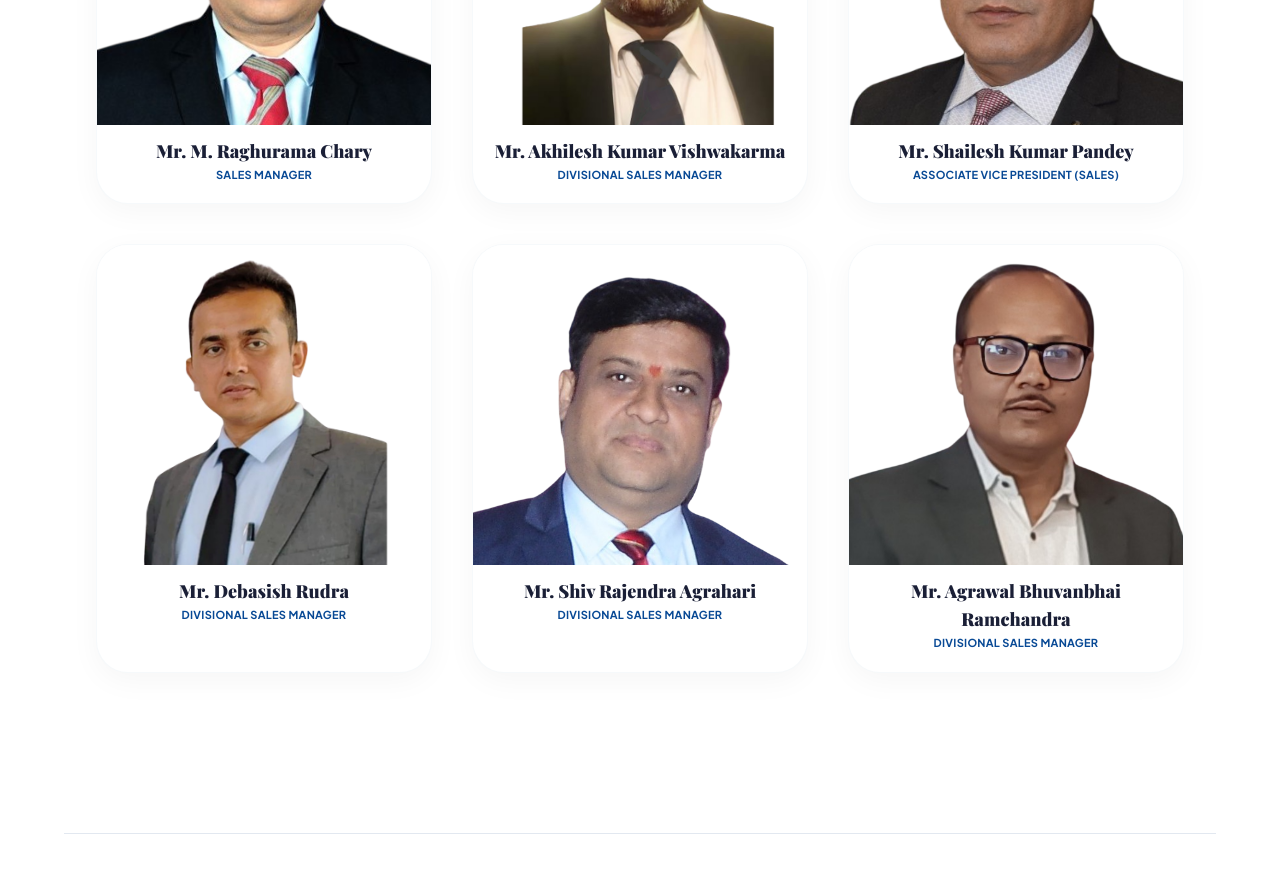
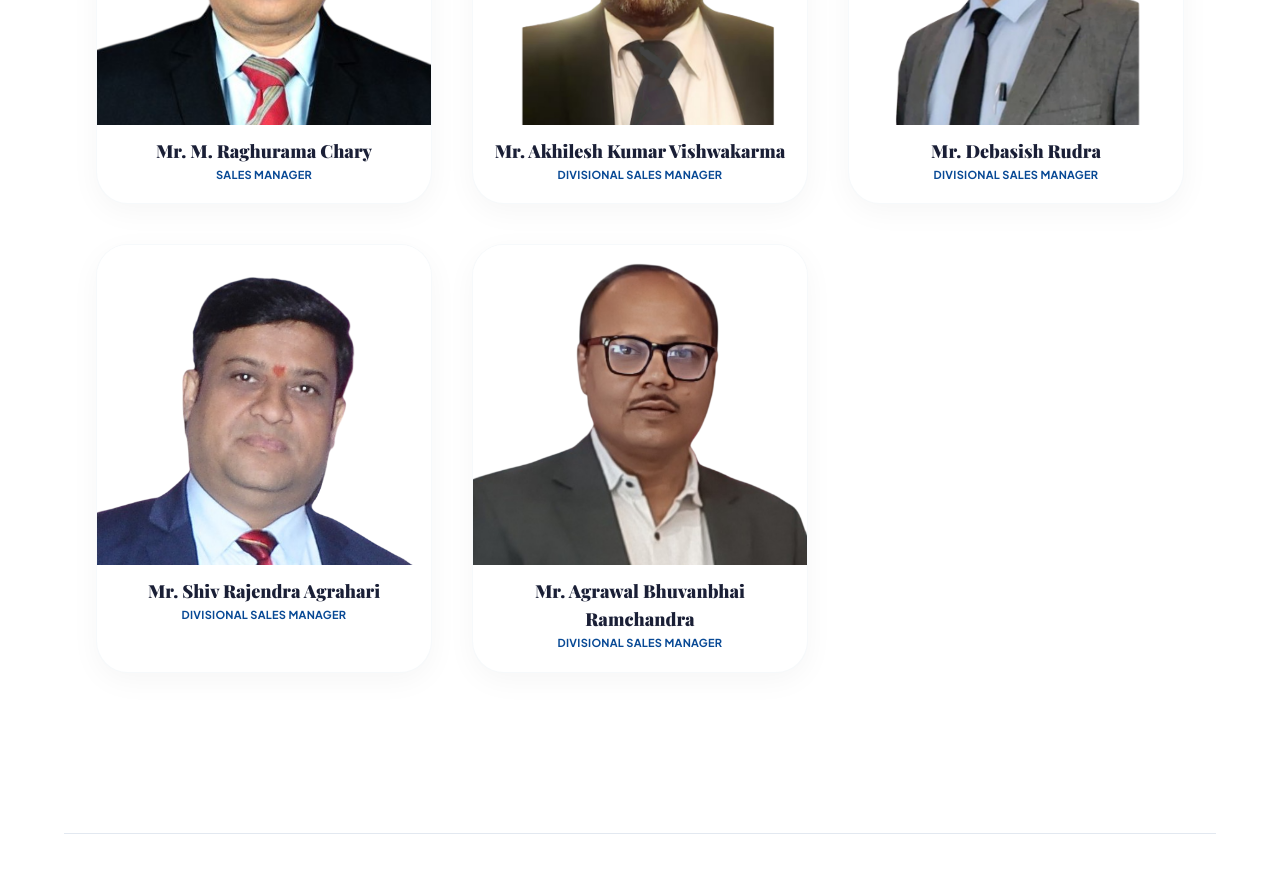
Before and after one commit to Shashank-koti/Questes, a React (Vite) app: page /about/questus-pharma in a window 1280 px wide. Shown: the part 3180-4050 px from the top of the page. Built offline with nearby package versions, Linux system fonts and the light colour scheme; a web font is replaced by a local one.

Commit message:
name removed

```diff
--- a/src/pages/QuestusPharma.jsx
+++ b/src/pages/QuestusPharma.jsx
@@ -26,7 +26,6 @@ const QuestusPharma = () => {
     { img: img6, name: "Mr. Pawan Arora", role: "Sales Manager" },
     { img: img8, name: "Mr. M. Raghurama Chary", role: "Sales Manager" },
     { img: img11, name: "Mr. Akhilesh Kumar Vishwakarma", role: "Divisional Sales Manager" },
-    { img: img9, name: "Mr. Shailesh Kumar Pandey", role: "Associate Vice President (Sales)" },
     { img: img4, name: "Mr. Debasish Rudra", role: "Divisional Sales Manager" },
     { img: img7, name: "Mr. Shiv Rajendra Agrahari", role: "Divisional Sales Manager" },
     { img: img10, name: "Mr. Agrawal Bhuvanbhai Ramchandra", role: "Divisional Sales Manager" },
```
